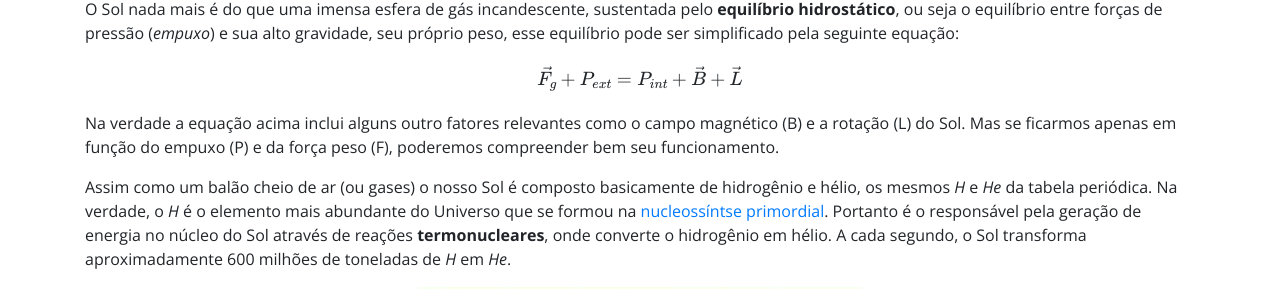
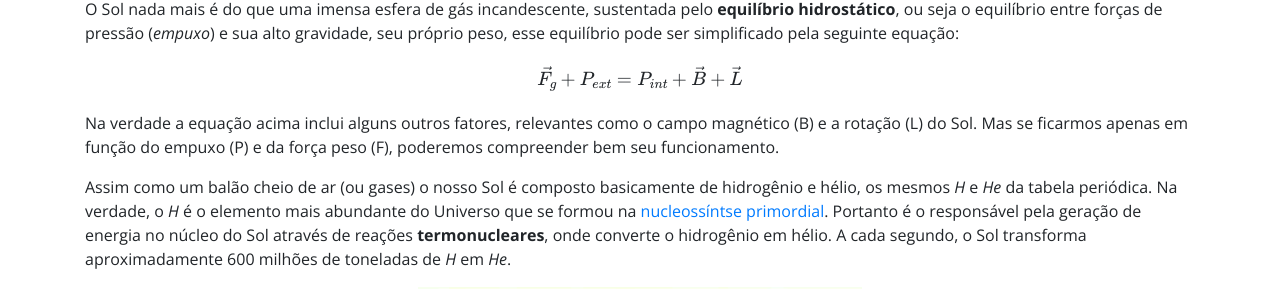
Before and after one commit to sidereus-nuncius/sidereus-nuncius.github.io, a Jekyll site: the page built from _posts/2020-03-10-o-sol-nossa-estrela-modelo.md, in a window 1280 px wide and 900 px high, scrolled down 1007 px. Shown: the part 148-437 px from the top of the window. Built offline with Jekyll 4.4.1, drawn with Linux system fonts in a browser that asks for light colours; nearby versions of some CDN libraries; formulas are drawn with MathJax 3.

Commit message:
editado posts e contatos

```diff
--- a/_posts/2020-03-10-o-sol-nossa-estrela-modelo.md
+++ b/_posts/2020-03-10-o-sol-nossa-estrela-modelo.md
@@ -36,7 +36,7 @@ O Sol nada mais é do que uma imensa esfera de gás incandescente, sustentada pe
 
 $$ \vec{F_{g}} + P_{ext} = P_{int} + \vec{B} + \vec{L} $$
 
-Na verdade a equação acima inclui alguns outro fatores relevantes como o campo magnético (B) e a rotação (L) do Sol. Mas se ficarmos apenas em função do empuxo (P) e da força peso (F), poderemos compreender bem seu funcionamento.
+Na verdade a equação acima inclui alguns outros fatores, relevantes como o campo magnético (B) e a rotação (L) do Sol. Mas se ficarmos apenas em função do empuxo (P) e da força peso (F), poderemos compreender bem seu funcionamento.
 
 Assim como um balão cheio de ar (ou gases) o nosso Sol é composto  basicamente de hidrogênio e hélio, os mesmos *H* e *He* da tabela periódica. Na verdade, o *H* é o elemento mais abundante do Universo que se formou na [nucleossíntse primordial](https://en.wikipedia.org/wiki/Big_Bang_nucleosynthesis). Portanto é o responsável pela geração de energia no núcleo do Sol através de reações **termonucleares**, onde converte o hidrogênio em hélio. A cada segundo, o Sol transforma aproximadamente 600 milhões de toneladas de *H* em *He*.
 
```
Also changed, not shown: pages/contato.md (+1 -1 lines).
